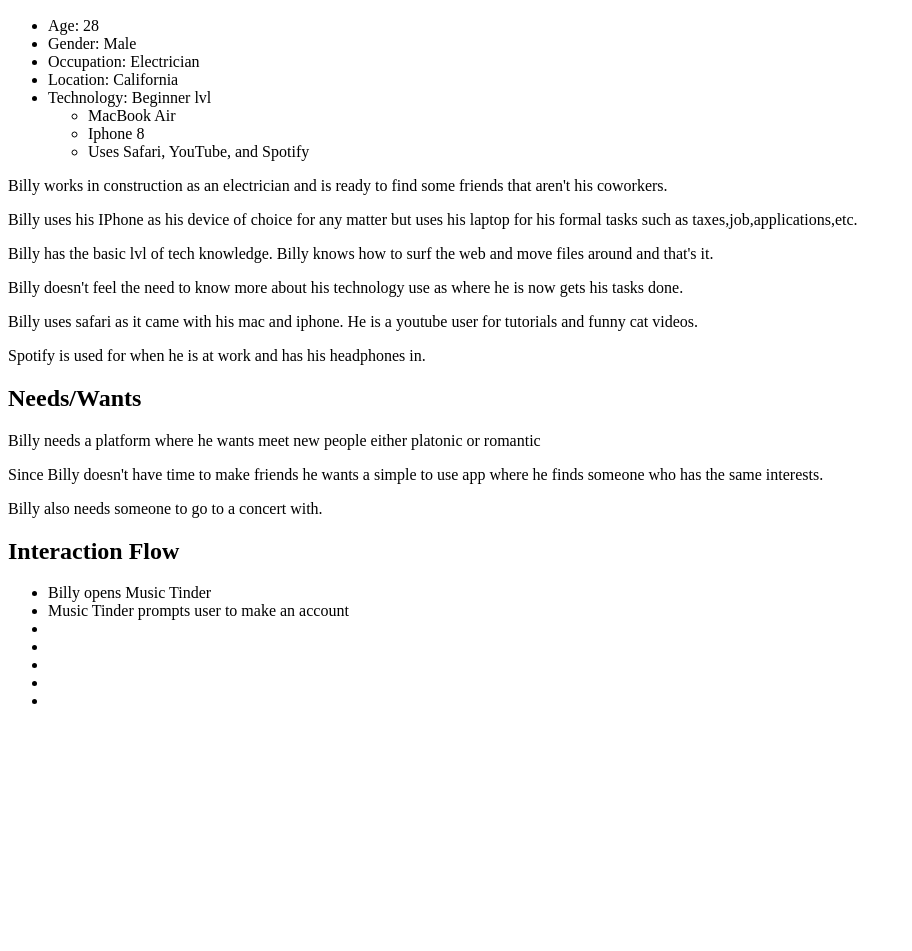
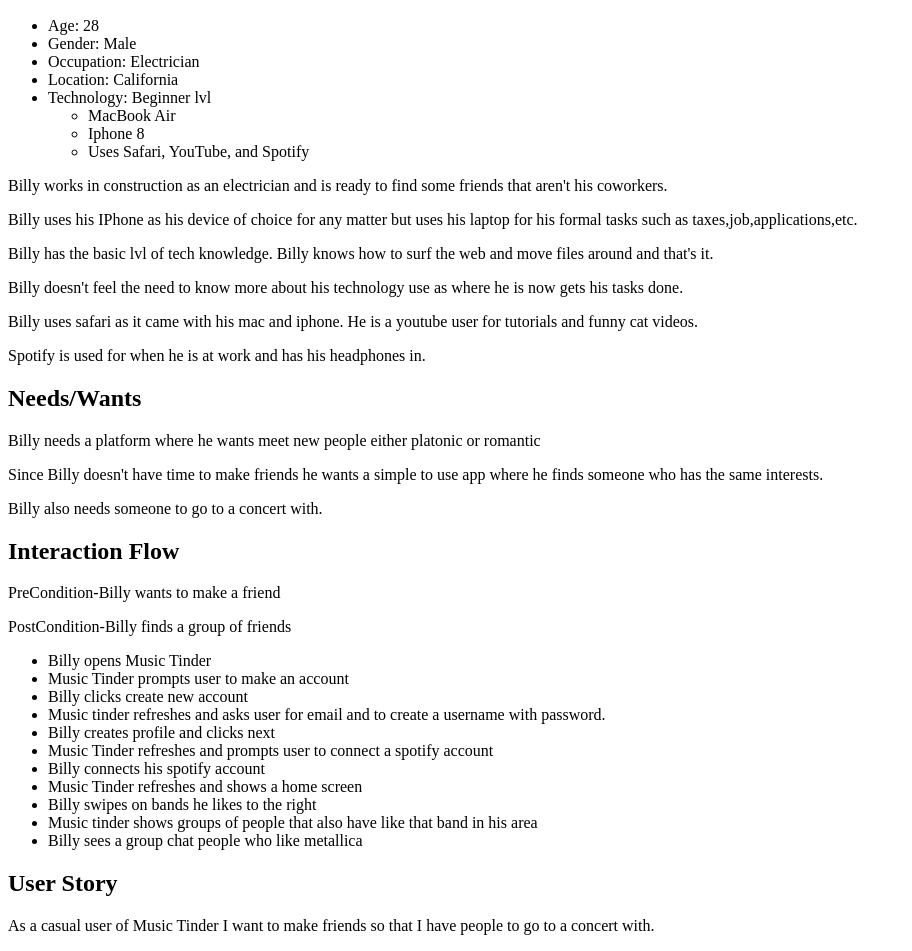
Before and after one commit to The-Octonauts/MusicTinder, a plain HTML site: page documentation/Bob.html in a window 1280 px wide. Shown: the part 110-1061 px from the top of the page, without its empty margins (0-912 px from the left). Before the commit the page ends 836 px from the top, so only its background shows below. Drawn offline with Linux system fonts and the light colour scheme.

Commit message:
Finished interaction flow and user story

```diff
--- a/documentation/Bob.html
+++ b/documentation/Bob.html
@@ -56,15 +56,23 @@
 <section>
     <h1>Interaction Flow</h1>
     <div>
+        <p>PreCondition-Billy wants to make a friend</p>
+        <p>PostCondition-Billy finds a group of friends</p>
         <ul>
             <li>Billy opens Music Tinder</li>
             <li>Music Tinder prompts user to make an account</li>
-            <li></li>
-            <li></li>
-            <li></li>
-            <li></li>
-            <li></li>
+            <li>Billy clicks create new account</li>
+            <li>Music tinder refreshes and asks user for email and to create a username with password.</li>
+            <li>Billy creates profile and clicks next</li>
+            <li>Music Tinder refreshes and prompts user to connect a spotify account</li>
+            <li>Billy connects his spotify account</li>
+            <li>Music Tinder refreshes and shows a home screen</li>
+            <li>Billy swipes on bands he likes to the right</li>
+            <li>Music tinder shows groups of people that also have like that band in his area</li>
+            <li>Billy sees a group chat people who like metallica</li>
         </ul>
+        <h1>User Story</h1>
+        <p>As a casual user of Music Tinder I want to make friends so that I have people to go to a concert with.</p>
     </div>
 </section>
 
```
